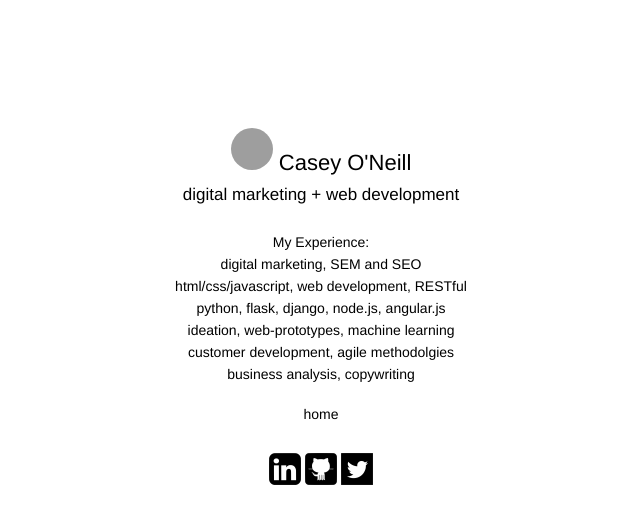
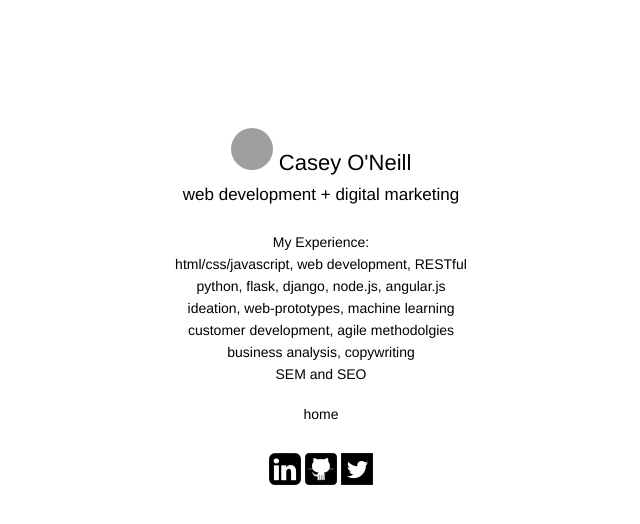
Before and after one commit to cponeill/cponeill, a Flask app: page /about in a window 1280 px wide. Shown: the top 524 px of the page, without its empty margins (319-959 px from the left). Run offline with Flask 2, Linux system fonts and the light colour scheme; some libraries are stand-ins or nearby versions; grey boxes are pictures that could not be loaded.

Commit message:
minor copy changes.

```diff
--- a/templates/about.html
+++ b/templates/about.html
@@ -31,15 +31,15 @@
 <body>
   <section id="card">
     <center><h1><a href="http://cponeill.com"><img class="img-circle" src="https://pbs.twimg.com/profile_images/764652019038638080/IMNreaX3_400x400.jpg" width="42" height="42">       Casey O'Neill</a></h1>
-      <h2>digital marketing + web development</h2>
+      <h2>web development + digital marketing</h2>
     <ul id="contact">
       <li><a href="about">My Experience:</a></li>
-      <li><a href="about">digital marketing, SEM and SEO</a></li>
       <li><a href="about">html/css/javascript, web development, RESTful</a></li>
       <li><a href="about">python, flask, django, node.js, angular.js</a></li>
       <li><a href="about">ideation, web-prototypes, machine learning</a></li>
       <li><a href="about">customer development, agile methodolgies</a></li>
       <li><a href="about">business analysis, copywriting</a></li>
+      <li><a href="about">SEM and SEO</a></li>
       <li><a href="about"></a></li>
       <li><a href="about"></a></li>
       <br /><li><a href="/">home</a></li>
--- a/templates/api.html
+++ b/templates/api.html
@@ -30,7 +30,7 @@
 <body>
   <section id="card">
      <center><h1><a href="http://cponeill.com"><img class="img-circle" src="https://pbs.twimg.com/profile_images/764652019038638080/IMNreaX3_400x400.jpg" width="42" height="42">       Casey O'Neill</a></h1>
-    <h2>digital marketing + web development</h2>
+    <h2>web development + digital marketingt</h2>
     <ul id="contact">
       <li><a href="api">I thought it would be fun to create</a></li>
       <li><a href="api"> an API of my work history</a></li>
--- a/templates/index.html
+++ b/templates/index.html
@@ -32,7 +32,7 @@
 <body>
   <section id="card">
     <center><h1><a href="http://cponeill.com"><img class="img-circle" src="https://pbs.twimg.com/profile_images/764652019038638080/IMNreaX3_400x400.jpg" width="42" height="42">       Casey O'Neill</a></h1>
-      <h2>digital marketing + web development</h2>
+      <h2>web development + digital marketingt</h2>
     <ul id="contact">
       <li><a href="/about">about</a></li>
       <li><a href="/projects">work</a></li>
--- a/templates/projects.html
+++ b/templates/projects.html
@@ -32,7 +32,7 @@
   <section id="card">
 
     <center><h1><a href="http://cponeill.com"><img class="img-circle" src="https://pbs.twimg.com/profile_images/764652019038638080/IMNreaX3_400x400.jpg" width="42" height="42">       Casey O'Neill</a></h1>
-    <h2>digital marketing + web development</h2>
+    <h2>web development + digital marketing</h2>
     <ul id="contact">
       <li><a href="https://www.request402.com">request402</a></li>
       <li><a href="http://www.blockshare.io" target="_blank">blockshare.io</a></li>
```
